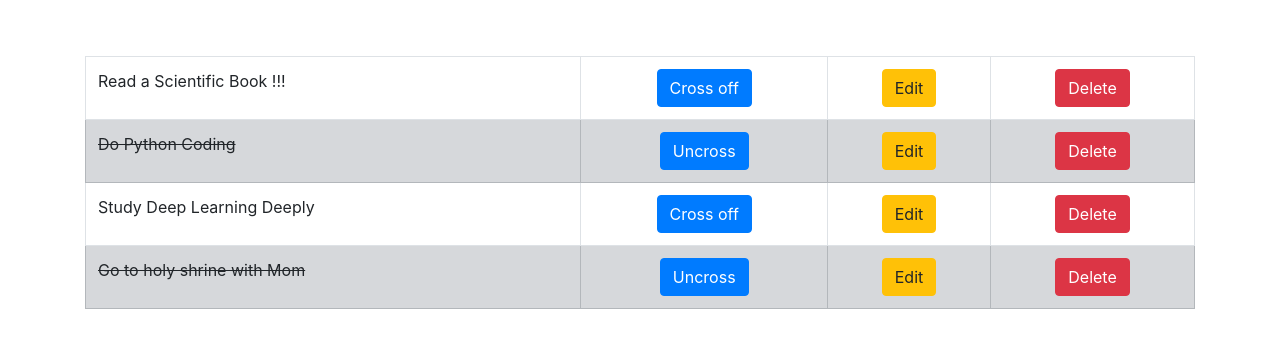
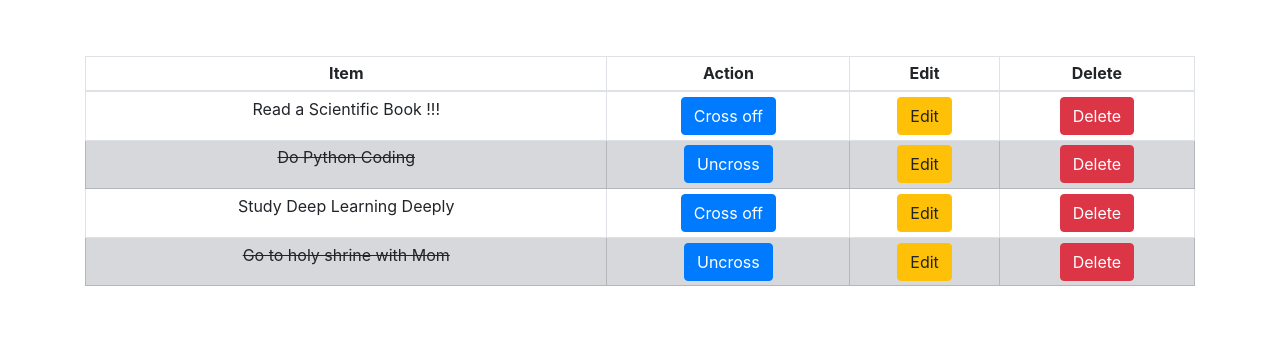
Before and after one commit to Hamidmirzapour/django-todo-app, a Django app: page / in a window 1280 px wide. Shown: the part 56-404 px from the top of the page. Run offline with Django 3.2, Linux system fonts and the light colour scheme; data comes from the database, SQL or seed files in the repository; both versions use the stored data as it was after the commit.

Commit message:
Some Improvements

```diff
--- a/todo_app/todo_list/templates/home.html
+++ b/todo_app/todo_list/templates/home.html
@@ -17,25 +17,37 @@
             {% endfor %}
         {% endif %}
         {% if all_items %}
-            <table class="table table-bordered">
+        <div class="table-responsive">
+            <table class="table table-sm table-bordered">
+                <thead>
+                    <tr>
+                    <th class="text-center" scope="col">Item</th>
+                    <th class="text-center" scope="col">Action</th>
+                    <th class="text-center" scope="col">Edit</th>
+                    <th class="text-center" scope="col">Delete</th>
+                    </tr>
+                </thead>
+                <tbody>
                 {% for thing in all_items %}
                     {% if thing.completed %}
                         <tr class="table-secondary">
-                        <td class="striker">{{ thing.item }}</td>
+                            <td class="striker text-center">{{ thing.item }}</td>
                             <td class="text-center"><a class="btn btn-primary" href="{% url 'uncross' thing.id %}">Uncross</a></td>
                             <td class="text-center"><a class="btn btn-warning" href="{% url 'edit' thing.id %}">Edit</a></td>
                             <td class="text-center"><a class="btn btn-danger" href="{% url 'delete' thing.id %}">Delete</a></td>
                         </tr>
                     {% else %}
                     <tr>
-                        <td>{{ thing.item }}</td>
+                            <td class="text-center">{{ thing.item }}</td>
                             <td class="text-center"><a class="btn btn-primary" href="{% url 'cross_off' thing.id %}">Cross off</a></td>
                             <td class="text-center"><a class="btn btn-warning" href="{% url 'edit' thing.id %}">Edit</a></td>
                             <td class="text-center"><a class="btn btn-danger" href="{% url 'delete' thing.id %}">Delete</a></td>
                         </tr>
                     {% endif %}
                 {% endfor %}
-            </ul>
+                </tbody>
+            </table>
+        </div>
         {% endif %}
     </div>
 {% endblock content %}
```
Also changed, not shown: todo_app/db.sqlite3. Lines whose indentation alone changed are shown as unchanged.
